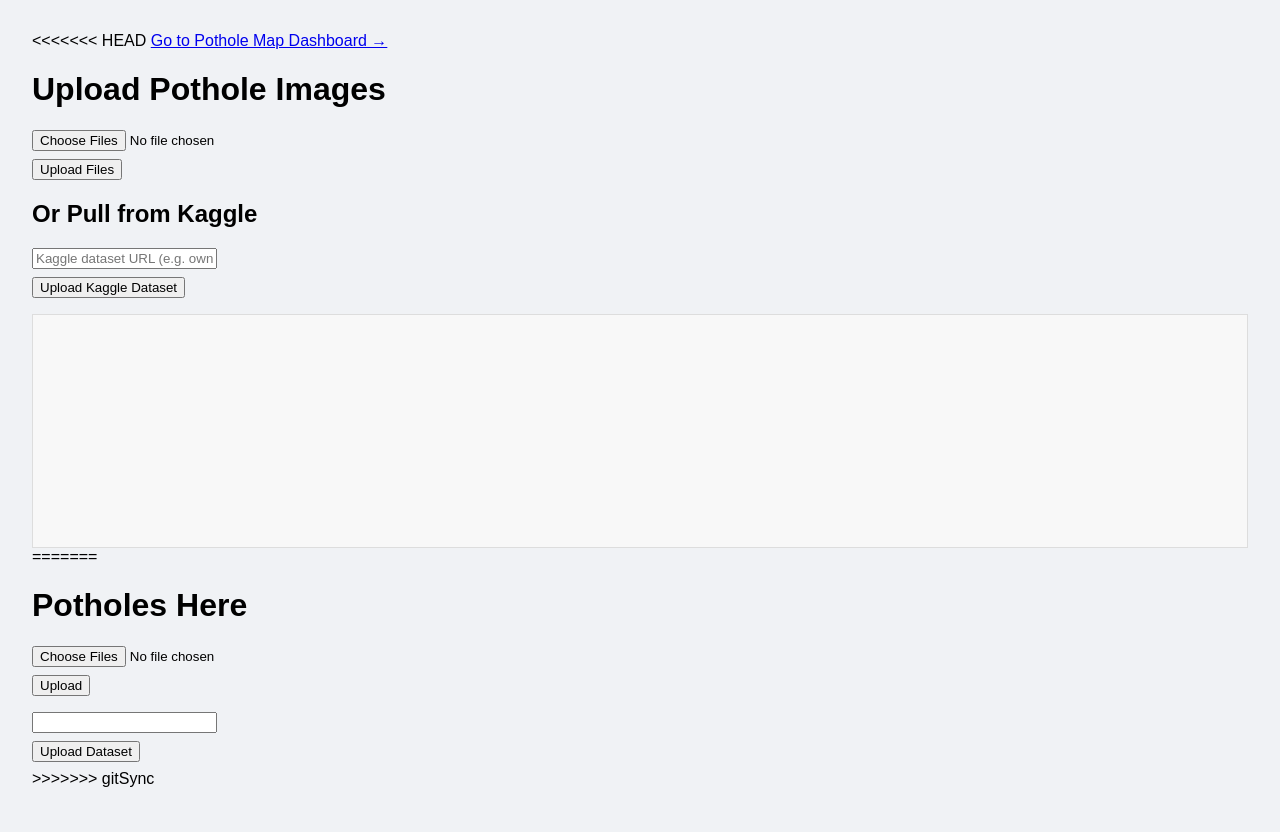
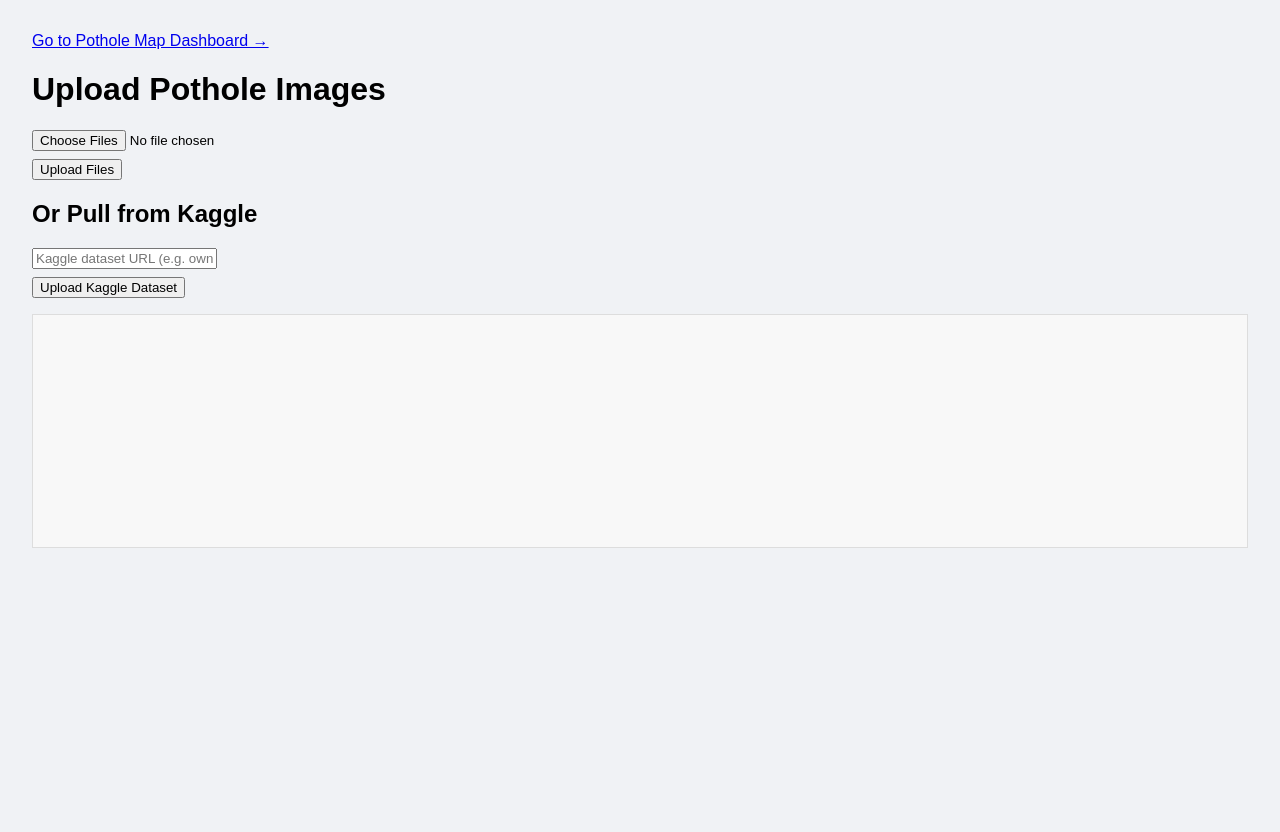
Before and after one commit to Zach-hammad/Potholes, a Flask app: page / in a window 1280 px wide. Run offline with Flask 3, Linux system fonts and the light colour scheme.

Commit message:
merge conflicts

```diff
--- a/flask-app/templates/index.html
+++ b/flask-app/templates/index.html
@@ -1,4 +1,3 @@
-<<<<<<< HEAD
 <!DOCTYPE html>
 <html lang="en">
   <head>
@@ -94,25 +93,3 @@
     <script src="{{ url_for('static', filename='js/index.js') }}"></script>
   </body>
 </html>
-=======
-<!DOCTYPE html>
-<html lang="en">
-  <head>
-    <meta charset="UTF-8">
-    <title>Upload Potholes</title>
-  </head>
-  <body>
-    <main>
-      <div>
-      <h1>Potholes Here</h1>
-        <input type="file" id="fileInput" multiple>
-        <button onclick="uploadFiles()">Upload</button>
-      </div>
-      <p></p>
-        <input type="text" id="kaggleUrl" multiple>
-        <button onclick="uploadDataset()">Upload Dataset</button>
-    </main>
-    <script src="{{ url_for('static', filename='index.js') }}"></script>
-  </body>
-</html>
->>>>>>> gitSync
```
